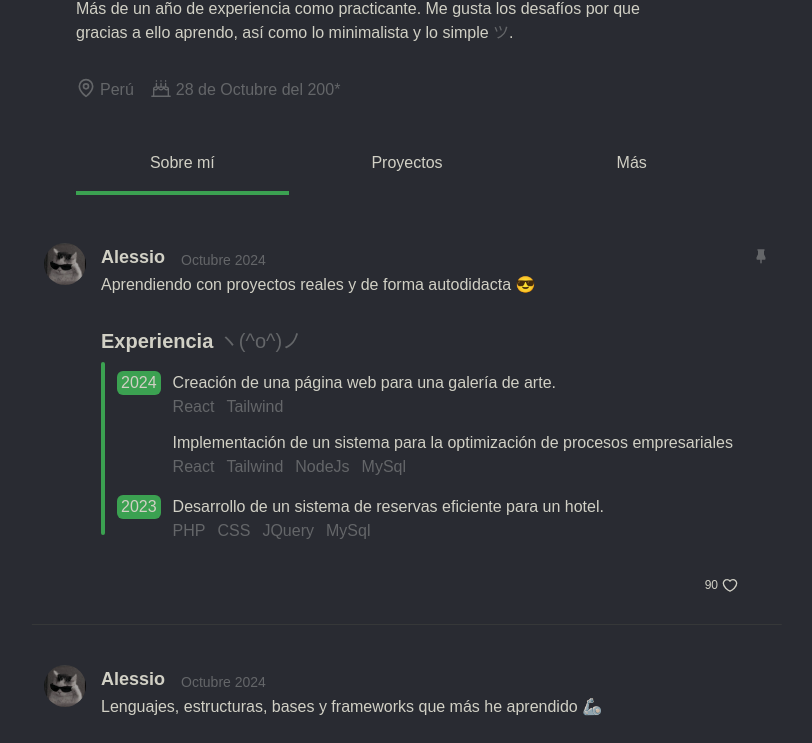
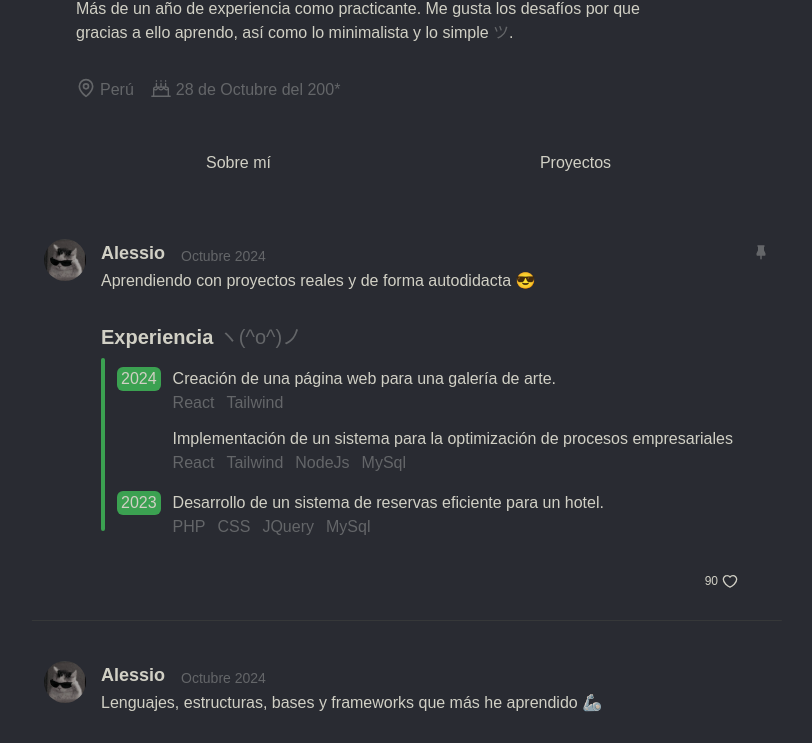
Before and after one commit to Aless-io28/th.portfolio, a React (Vite) app: page / in a window 1280 px wide. Shown: the part 438-1181 px from the top of the page, without its empty margins (233-1045 px from the left). Built offline with nearby package versions, Linux system fonts and the light colour scheme; a web font is replaced by a local one.

Commit message:
Transalate animation in navigation

```diff
--- a/src/components/content/Libraries.tsx
+++ b/src/components/content/Libraries.tsx
@@ -9,6 +9,7 @@ const dataLibraries = [
   { name: "Dotenv", link: "https://www.npmjs.com/package/dotenv" },
   { name: "Mysql2", link: "https://www.npmjs.com/package/mysql2" },
   { name: "Axios", link: "https://axios-http.com/" },
+  { name: "Zustand", link: "https://zustand-demo.pmnd.rs/" },
   {
     name: "Cookie-parser",
     link: "https://www.npmjs.com/package/cookie-parser",
--- a/src/components/header/Navbar.tsx
+++ b/src/components/header/Navbar.tsx
@@ -1,39 +1,22 @@
-import { Link, useLocation } from "react-router-dom";
+import useNavbar from "../../hooks/useNavbar";
 
 const Navbar = () => {
-  const location = useLocation();
+  const { setPage } = useNavbar();
 
   return (
     <nav className="w-full">
       <ul className="flex justify-between gap-3 my-8 text-md">
         <li
-          className={`${
-            location.pathname === "/" ? "border-accent-sec" : "border-none"
-          } flex-1 text-center border-b-4 cursor-pointer rounded-t-md hover:bg-back-sec`}
+          className="flex-1 py-4 text-center cursor-pointer rounded-t-md hover:bg-back-sec"
+          onClick={() => setPage("")}
         >
-          <Link to="/" className="block w-full h-full py-4">
-            Sobre mí
-          </Link>
+          Sobre mí
         </li>
         <li
-          className={`${
-            location.pathname === "/projects"
-              ? "border-accent-sec"
-              : "border-none"
-          } flex-1 text-center border-b-4 cursor-pointer rounded-t-md hover:bg-back-sec`}
+          className="flex-1 py-4 text-center cursor-pointer rounded-t-md hover:bg-back-sec"
+          onClick={() => setPage("projects")}
         >
-          <Link to="/projects" className="block w-full h-full py-4">
-            Proyectos
-          </Link>
-        </li>
-        <li
-          className={`${
-            location.pathname === "/more" ? "border-accent-sec" : "border-none"
-          } flex-1 text-center border-b-4 cursor-pointer rounded-t-md hover:bg-back-sec`}
-        >
-          <Link to="/projects" className="block w-full h-full py-4">
-            Más
-          </Link>
+          Proyectos
         </li>
       </ul>
     </nav>
--- /dev/null
+++ b/src/context/NavigationContext.tsx
@@ -0,0 +1,22 @@
+import { createContext, useState } from "react";
+
+type NavigationContextType = {
+  page: string;
+  setPage: (page: string) => void;
+};
+
+export const NavigationContext = createContext<NavigationContextType>(
+  {} as NavigationContextType
+);
+
+const NavigationProvider = ({ children }: { children: React.ReactNode }) => {
+  const [page, setPage] = useState<string>("");
+
+  return (
+    <NavigationContext.Provider value={{ page, setPage }}>
+      {children}
+    </NavigationContext.Provider>
+  );
+};
+
+export default NavigationProvider;
--- /dev/null
+++ b/src/data/DataProjects.tsx
@@ -0,0 +1,15 @@
+import { IconReact, IconTailwind } from "../components/icons/IconsProgramming";
+import CardProjectProps from "../interface/CardProjectProps";
+
+export const dataProjects = [
+  {
+    title: "Página web - Galería  de arte",
+    description: "Desarrollo de una página web para una galería de arte.",
+    link: "https://madroyer.com/",
+    image: "projects/madroyer.png",
+    skills: [
+      <IconReact size="20px" className="mb-1" />,
+      <IconTailwind size="20px" />,
+    ],
+  },
+] as CardProjectProps[];
--- /dev/null
+++ b/src/hooks/useNavbar.ts
@@ -0,0 +1,13 @@
+import { useContext } from "react";
+import { NavigationContext } from "../context/NavigationContext";
+
+const useNavbar = () => {
+  const { page, setPage } = useContext(NavigationContext);
+
+  return {
+    page,
+    setPage,
+  };
+};
+
+export default useNavbar;
--- a/src/layout/LayDefault.tsx
+++ b/src/layout/LayDefault.tsx
@@ -1,18 +1,59 @@
+import { useEffect, useRef } from "react";
 import Presentation from "../components/content/Presentation";
-import Footer from "../components/header/Footer";
 import HeadCont from "../components/header/HeadCont";
 import Navbar from "../components/header/Navbar";
+import useNavbar from "../hooks/useNavbar";
 
 const LayDefault = ({ children }: { children: React.ReactNode }) => {
+  const { page } = useNavbar();
+  const sectionSelect = useRef<HTMLDivElement>(null);
+
+  useEffect(() => {
+    (() => {
+      let translate = "";
+      if (page === "") {
+        translate = "translateX(0)";
+      } else if (page === "projects") {
+        translate = "translateX(-100%)";
+      } else if (page === "more") {
+        translate = "translateX(-200%)";
+      }
+      sectionSelect.current?.setAttribute("style", `transform: ${translate}`);
+      if (page !== "") {
+        sectionSelect.current?.firstElementChild?.setAttribute(
+          "style",
+          `position: absolute;`
+        );
+        sectionSelect.current?.lastElementChild?.setAttribute(
+          "style",
+          `position: relative;`
+        );
+      } else {
+        sectionSelect.current?.firstElementChild?.setAttribute(
+          "style",
+          `position: relative;`
+        );
+        sectionSelect.current?.lastElementChild?.setAttribute(
+          "style",
+          `position: absolute;`
+        );
+      }
+    })();
+  }, [page]);
+
   return (
-    <div>
+    <div className="overflow-hidden">
       <HeadCont />
       <div className="px-12">
         <Presentation />
         <Navbar />
       </div>
-      {children}
-      <Footer />
+      <div
+        ref={sectionSelect}
+        className="w-[100%] relative transition-transform duration-300 ease"
+      >
+        {children}
+      </div>
     </div>
   );
 };
--- a/src/page/Home.tsx
+++ b/src/page/Home.tsx
@@ -3,14 +3,30 @@ import TopLanguage from "../components/content/TopLanguage";
 import LayDefault from "../layout/LayDefault";
 import Libraries from "../components/content/Libraries";
 import Tools from "../components/content/Tools";
+import { dataProjects } from "../data/DataProjects";
+import CardProject from "../components/content/CardProject";
+import Footer from "../components/header/Footer";
 
 function Home() {
   return (
     <LayDefault>
-      <Experience />
-      <TopLanguage />
-      <Tools />
-      <Libraries />
+      <div className="relative w-[100%] top-0 left-0">
+        <Experience />
+        <TopLanguage />
+        <Tools />
+        <Libraries />
+        <Footer />
+      </div>
+      {/*  */}
+      <div className="relative w-[100%] left-[100%] top-0 absolute">
+        <section className="flex flex-wrap items-stretch justify-center gap-8">
+          {dataProjects.map((item, index) => (
+            <CardProject props={item} key={index} />
+          ))}
+        </section>
+        <div className="w-full h-[1px] bg-back-bor mt-24 rounded-md"></div>
+        <Footer />
+      </div>
     </LayDefault>
   );
 }
--- a/src/page/Projects.tsx
+++ b/src/page/Projects.tsx
@@ -1,20 +1,6 @@
 import CardProject from "../components/content/CardProject";
-import { IconReact, IconTailwind } from "../components/icons/IconsProgramming";
-import CardProjectProps from "../interface/CardProjectProps";
+import { dataProjects } from "../data/DataProjects";
 import LayDefault from "../layout/LayDefault";
-
-const dataProjects = [
-  {
-    title: "Página web - Galería  de arte",
-    description: "Desarrollo de una página web para una galería de arte.",
-    link: "https://madroyer.com/",
-    image: "projects/madroyer.png",
-    skills: [
-      <IconReact size="20px" className="mb-1" />,
-      <IconTailwind size="20px" />,
-    ],
-  },
-] as CardProjectProps[];
 
 const Projects = () => {
   return (
```
Also changed, not shown: src/App.tsx (+7 -4 lines).
